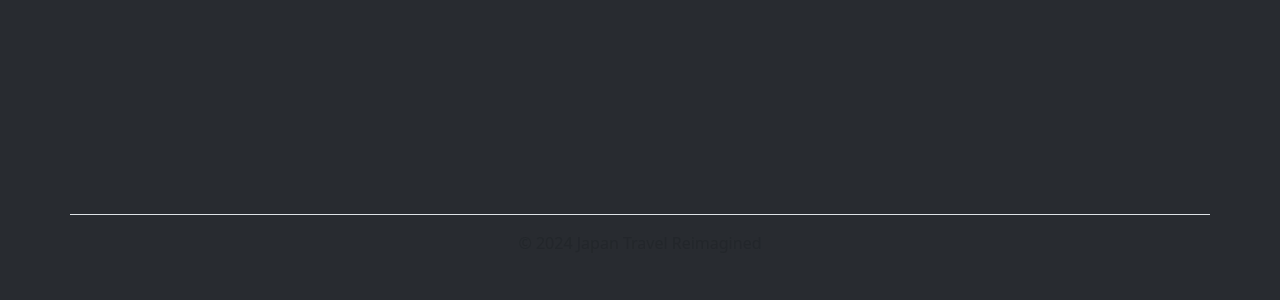
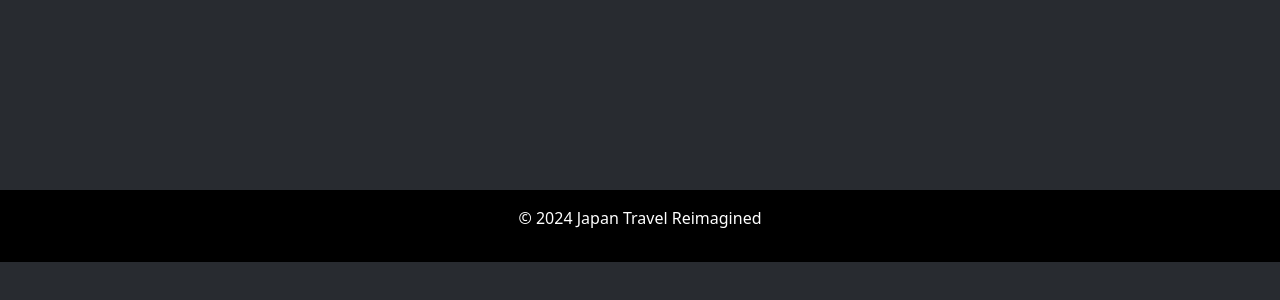
Before and after one commit to BassaniDavid/Japan-Travel-Reimagined, a React (Vite) app in the folder japan travel/: page /organizza-viaggio in a window 1280 px wide. Shown: the part 818-1118 px from the top of the page. After the commit the page ends 1080 px from the top, so only its background shows below. Built offline with nearby package versions, Linux system fonts and the light colour scheme.

Commit message:
feat:homepage versione 1.2.5

```diff
--- a/japan travel/components/Footer.jsx
+++ b/japan travel/components/Footer.jsx
@@ -1,7 +1,7 @@
 const Footer = () => {
   return (
-    <footer className="container py-3 my-4 border-top">
-      <p className="text-center text-muted">© 2024 Japan Travel Reimagined</p>
+    <footer className="py-3 bg-black">
+      <p className="text-center">© 2024 Japan Travel Reimagined</p>
     </footer>
   );
 };
--- a/japan travel/src/App.css
+++ b/japan travel/src/App.css
@@ -8,6 +8,7 @@
   --radius-img: 20px;
   --animation-img: 1s;
   --animation-svg: 7s;
+  --sun-animation: 60s;
   --margin-bottom: 7rem;
 }
 
@@ -337,18 +338,16 @@ section.PlanYourTripPage img.sun {
   z-index: 0;
   filter: drop-shadow(0 0 5px #ffbf00) drop-shadow(0 0 8px #ffbf00c0)
     drop-shadow(0 0 15px #ffff7e70);
-  animation: sun 5s infinite alternate ease-in-out,
+  animation: sun var(--sun-animation) infinite linear,
     faid-in-svg var(--animation-svg) ease-in-out;
 }
 
 @keyframes sun {
   from {
-    translate: 0;
+    rotate: 0deg;
   }
   to {
-    translate: 10px;
-    fill: #ff0000;
-    stroke: none;
+    rotate: 360deg;
   }
 }
 
@@ -361,11 +360,12 @@ section.PlanYourTripPage img.sun {
 }
 
 #cloud-2 {
-  top: 9.5%;
+  top: 9%;
   right: 50%;
-  width: 40px;
-  height: 40px;
-  animation: cloud-2 2.8s infinite alternate ease-in-out,
+  width: 45px;
+  height: 45px;
+  animation: cloud-2 calc(var(--animation-svg) / 2) infinite alternate
+      ease-in-out,
     faid-in-svg var(--animation-svg) ease-in-out;
 }
 @keyframes cloud-2 {
@@ -373,7 +373,7 @@ section.PlanYourTripPage img.sun {
     translate: 0;
   }
   to {
-    translate: 10px;
+    translate: 15px;
   }
 }
 
@@ -411,3 +411,7 @@ section.RegionPage div {
   resize: both;
   overflow: auto;
 }
+
+section.RegionPage.homepage {
+  margin-bottom: 0;
+}
```
